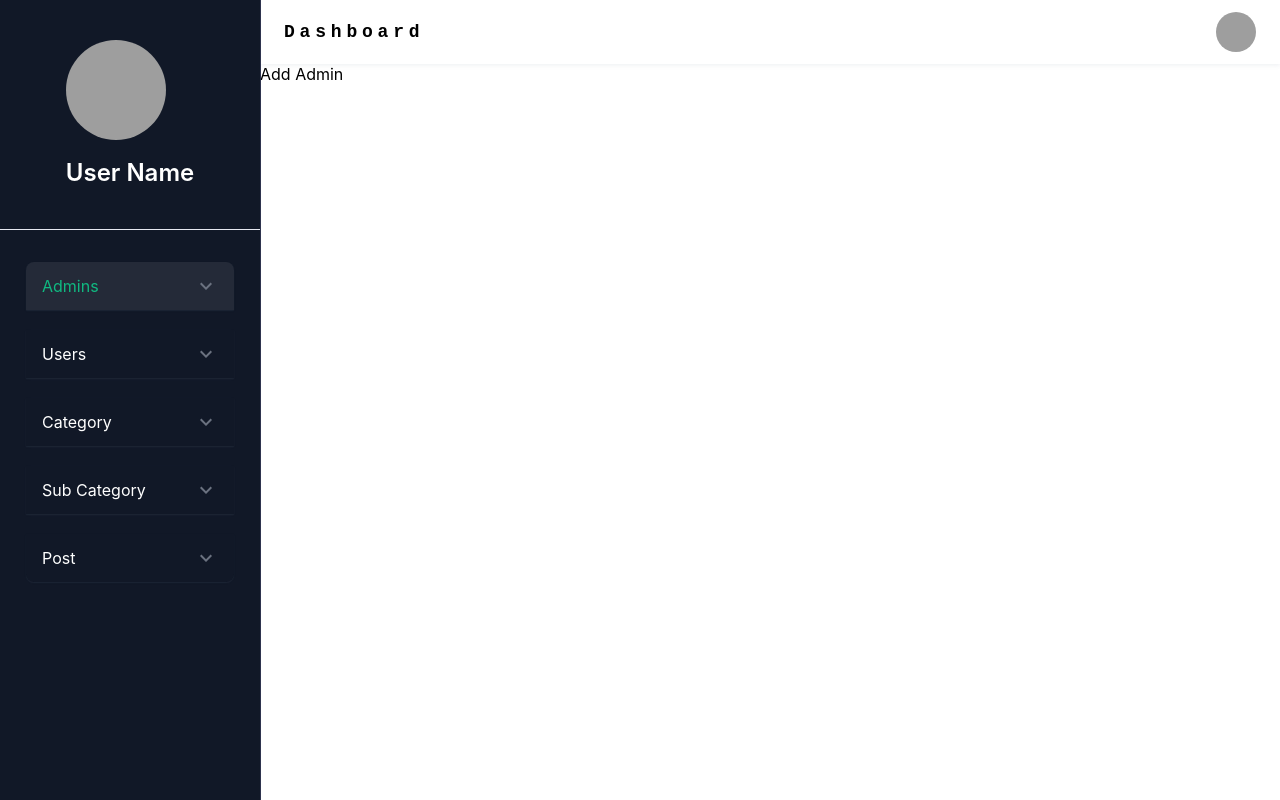
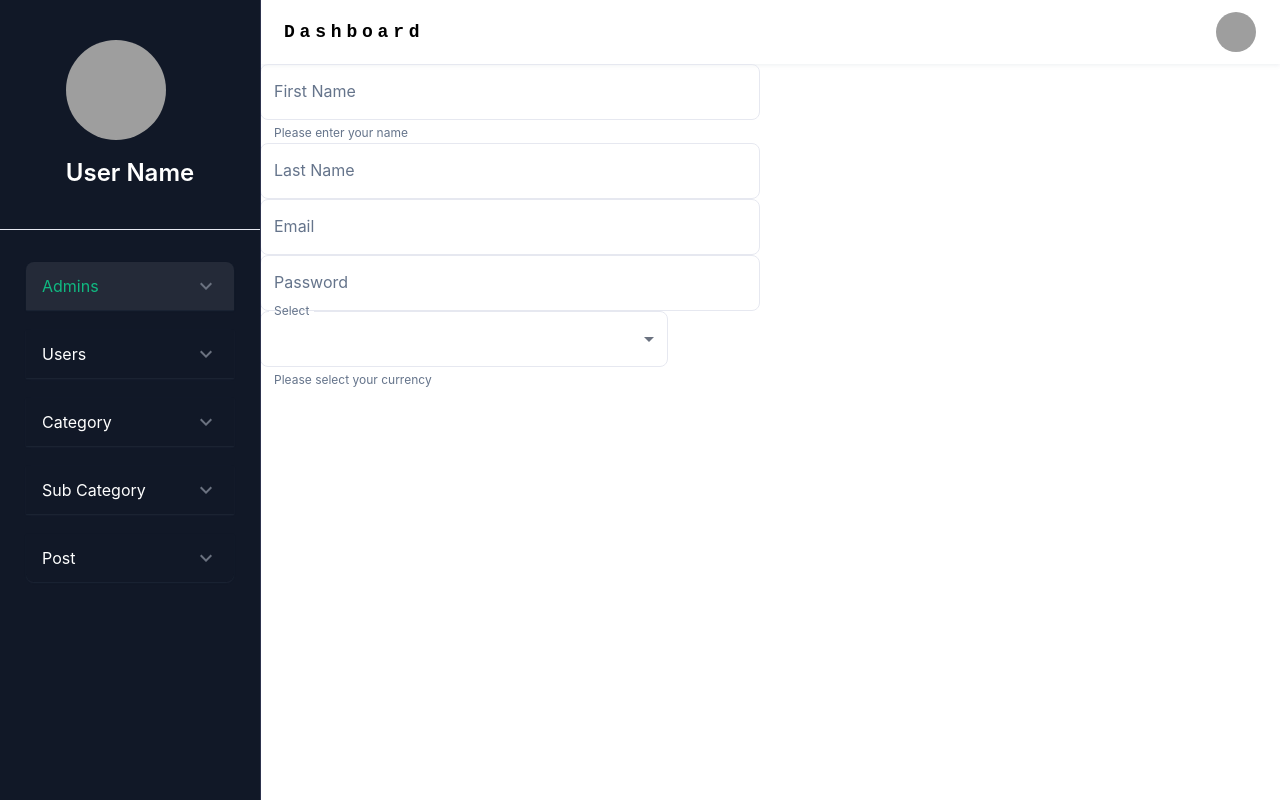
Before and after one commit to mohamedshalaby95/journalism-system-dashbord, a React (Create React App) app: page /admins/add in a window 1280 px wide. Built offline with nearby package versions, Linux system fonts and the light colour scheme; grey boxes are pictures that could not be loaded.

Commit message:
init add admin component and add admin page

```diff
--- a/src/app/App.tsx
+++ b/src/app/App.tsx
@@ -11,6 +11,7 @@ import IconButton from "@mui/material/IconButton";
 import CloseIcon from "@mui/icons-material/Close";
 import MenuOpenIcon from "@mui/icons-material/MenuOpen";
 import Navbar from "../components/Navbar/Navbar";
+import AddAdmin from '../pages/add-admin/AddAdmin'
 
 function App() {
   const [statusButton, setStatusButton] = useState<boolean>(false);
@@ -53,7 +54,7 @@ function App() {
                   <Route path="" element={<>Home</>} />
                   <Route path="admins">
                     <Route path="" element={<><h1>Admins</h1></>} />
-                    <Route path="add" element={<>Add Admin</>} />
+                    <Route path="add" element={<AddAdmin />} />
                     <Route path=":id" element={<>Show Admin</>} />
                     <Route path="edit/:id" element={<>Edit Admin</>} />
                   </Route>
@@ -74,6 +75,7 @@ function App() {
                     <Route path="add" element={<>Add Post</>} />
                     <Route path="edit/:id" element={<>Edit Post</>} />
                     <Route path=":id" element={<>Post</>} />
+
                   </Route>
                   <Route path="*" element={<>Home</>} />
                 </Routes>
--- /dev/null
+++ b/src/components/add-admin/AddAdminComponent.tsx
@@ -0,0 +1,98 @@
+import { Box, MenuItem, TextField } from "@mui/material";
+import React, { useCallback } from "react";
+import { useDispatch } from "react-redux";
+import { useNavigate } from "react-router-dom";
+
+const AddAdminComponent = () => {
+    const rules = [
+        {
+          value: 'administrator',
+          label: 'administrator',
+        },
+        {
+          value: 'editor',
+          label: 'editor',
+        },
+        {
+            value: 'reviewer',
+            label: 'reviewer',
+          },
+
+      ];
+
+
+
+  const navigate = useNavigate();
+  const dispatch = useDispatch();
+
+  const handleSubmit = useCallback(
+    (event: React.SyntheticEvent<EventTarget>) => {
+      event.preventDefault();
+      // dispatch();
+      // navigate("/users");
+    },
+    [dispatch]
+  );
+  const handleChange = useCallback((event:React.ChangeEvent<HTMLInputElement>) => {
+    const { name, value } = event.target;
+    // setNewUser((oldUser) => ({ ...oldUser, [name]: value }));
+}, []);
+
+  return (
+    <div>
+      <form onSubmit={handleSubmit}>
+        <Box
+          sx={{
+            width: 500,
+            maxWidth: "100%",
+          }}
+        >
+          <TextField  name="firstName"	onChange={handleChange} helperText="Please enter your name" fullWidth label="First Name" id="fullWidth" />
+        </Box>
+        <Box
+          sx={{
+            width: 500,
+            maxWidth: "100%",
+          }}
+        >
+          <TextField name="lastName"	onChange={handleChange} fullWidth label="Last Name" id="fullWidth" />
+        </Box>
+        <Box
+          sx={{
+            width: 500,
+            maxWidth: "100%",
+          }}
+        >
+          <TextField  name="email"	onChange={handleChange} fullWidth label="Email" id="fullWidth" />
+        </Box>
+        <Box
+          sx={{
+            width: 500,
+            maxWidth: "100%",
+          }}
+        >
+          <TextField name="password"	onChange={handleChange} fullWidth label="Password" type="password" id="fullWidth" />
+        </Box>
+
+        <TextField
+        name="role"
+          id="outlined-select-currency"
+          select
+          label="Select"
+          value={rules}
+          onChange={handleChange}
+          helperText="Please select your currency"
+          sx={{width:"40%"}}
+        >
+          {rules.map((option) => (
+            <MenuItem key={option.value} value={option.value}>
+              {option.label}
+            </MenuItem>
+          ))}
+        </TextField>
+      </form>
+    </div>
+  );
+};
+
+export default AddAdminComponent;
--- /dev/null
+++ b/src/pages/add-admin/AddAdmin.tsx
@@ -0,0 +1,12 @@
+
+import AddAdminComponent from '../../components/add-admin/AddAdminComponent'
+
+const AddAdmin = () => {
+    return (
+        <>
+         <AddAdminComponent />
+        </>
+    );
+};
+
+export default AddAdmin;
```
